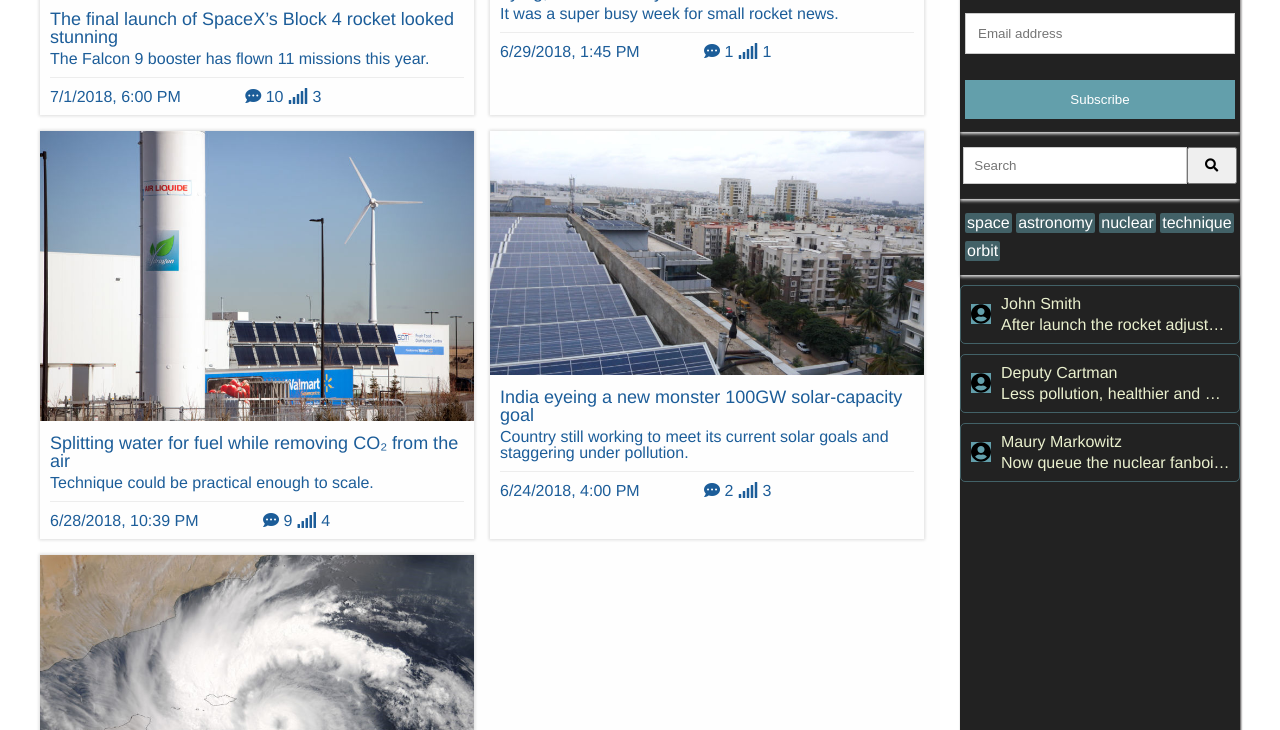
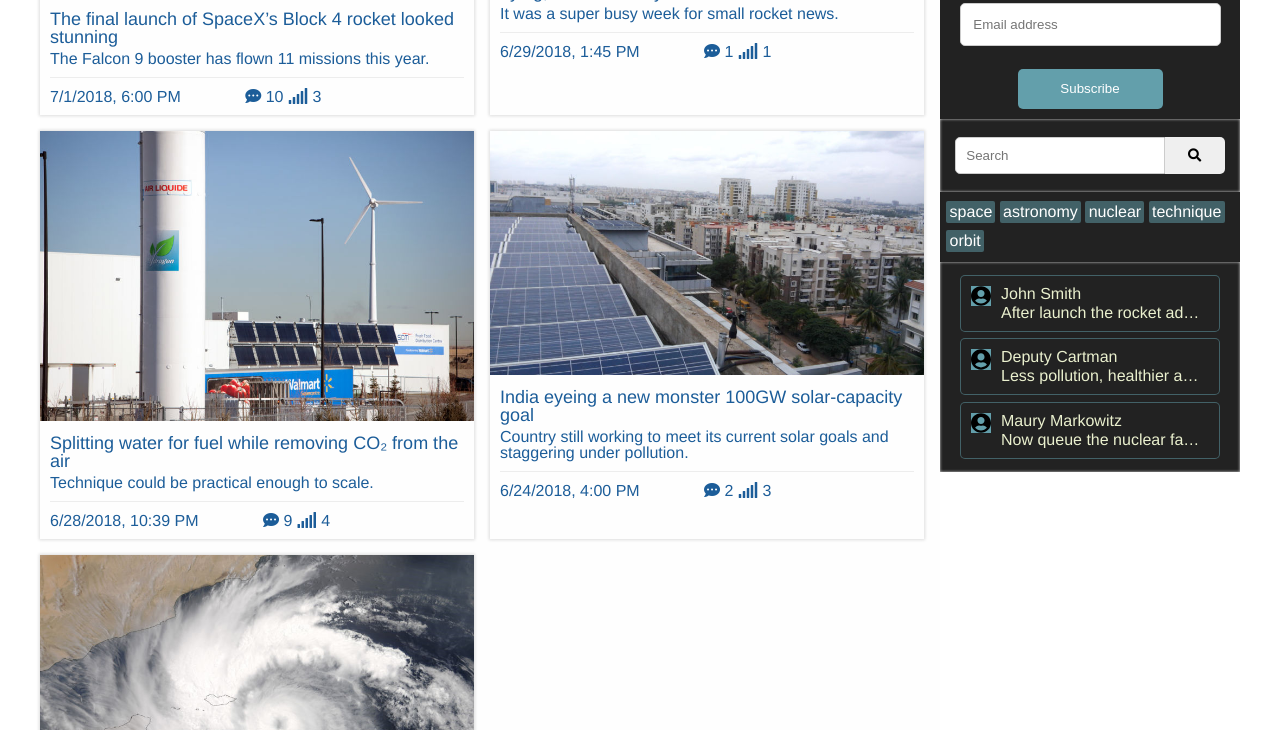
Before and after one commit to TMatrix/blogpage, a plain HTML site: page index.html in a window 1280 px wide. Shown: the part 454-1184 px from the top of the page. Drawn offline with Linux system fonts and the light colour scheme.

Commit message:
Fix aside section styles

```diff
--- a/styles/main.css
+++ b/styles/main.css
@@ -11,7 +11,7 @@ body {
 }
 
 /* Header */
-header{
+header {
   width: 100%;
   height: auto;
   display: grid;
@@ -28,14 +28,14 @@ header{
 }
 
 .logo img {
-  max-width:200px;
+  max-width: 200px;
 }
 
 a {
   text-decoration: none;
 }
 
-.info{
+.info {
   grid-column: 2/3;
   grid-row: 1/2;
   justify-self: end;
@@ -57,32 +57,35 @@ a {
   border-left: 1px solid grey;
 }
 
-.menu{
+.menu {
   grid-column: 2/3;
   grid-row: 2/3;
   justify-self: end;
   align-self: end;
   margin: 1.3rem;
 }
+
 .menu input {
   display: none;
 }
 
-.menu ul{
+.menu ul {
   list-style: none;
 }
+
 .menu ul li {
   display: inline-block;
-  padding-left:40px;
+  padding-left: 40px;
 }
-.menu ul li a{
+
+.menu ul li a {
   color: rgb(119, 190, 204);
-  font-size:1.6em;
+  font-size: 1.6em;
   font-family: "Titillium Web", sans-serif;
   font-weight: 700;
 }
 
-#menu li a:hover{
+#menu li a:hover {
   color: white;
 }
 
@@ -92,6 +95,7 @@ a {
   grid-template-columns: 1fr 300px;
   grid-template-areas: "main aside ";
 }
+
 .main {
   padding: 0 1rem 0 0;
   display: grid;
@@ -138,13 +142,14 @@ a {
   color: #1C5D99;
   margin-bottom: 5px;
 }
-.post-statistic{
+
+.post-statistic {
   display: inline-block;
   margin-left: 60px;
 }
 
 .post-statistic-wrp {
-  color:#1C5D99;
+  color: #1C5D99;
   padding-top: 10px;
   border-top: solid 1px #ededed;
 }
@@ -154,10 +159,14 @@ a {
   color: white;
 }
 
-.aside{
+.aside {
   grid-area: aside;
-  margin-left: 20px;
-  box-shadow: 1px 2px 2px #312c2cec;
+  color: #EAF0CE;
+  justify-self: start;
+}
+
+.aside div {
+  background-color: #222222;
 }
 
 .author {
@@ -169,7 +178,7 @@ a {
   box-shadow: 0 2px 3px #dedede;
 }
 
-.author-photo{
+.author-photo {
   flex: 1;
   margin-right: 20px;
 }
@@ -178,105 +187,104 @@ a {
   width: 60px;
 }
 
-.author-name{
+.author-name {
   font-family: "Titillium Web", sans-serif;
   font-size: 1.4em;
   font-weight: 600;
   margin-bottom: 5px;
 }
-.author-about{
+
+.author-about {
   font-family: "Titillium Web", sans-serif;
   font-size: 1.1em;
 }
 
-.aside {
-  color: #EAF0CE;
-  background-color: #222222;
+.aside .social {
+  text-align: center;
+  padding: 1rem;
+  box-shadow: inset 0px 0px 3px 0px #dedede;
 }
 
-.aside .social{
-  text-align: center;
-  margin: 15px 0 10px 0;
-  padding-bottom: 10px;
-  box-shadow: 0 2px 3px #dedede;
-}
-
- .aside .social a{
-   font-size: 1.8em;
+.aside .social a {
+  font-size: 1.8em;
   margin: 0 15px;
   color: #639FAB;
 }
 
-.aside .social a:hover{
- color: white;
+.aside .social a:hover {
+  color: white;
 }
 
 .subscribe {
   background-color: #222222;
-  box-shadow: 0 2px 3px #dedede;
 }
+
 .subscribe .subscribe-fields,
-.subscribe .subscribe-button{
+.subscribe .subscribe-button {
   padding: 5px;
 
 }
 
 .subscribe input[type=text] {
-  width: 100%;
-  padding: 12px;
-  margin: 8px 0;
-  display: inline-block;
+  width: 90%;
+  padding: 0.8rem;
+  margin: 0.5rem auto;
+  display: block;
   border: 1px solid #ccc;
+  border-radius: 5px;
 }
 
 .subscribe input[type=submit] {
-  width: 100%;
-  padding: 12px;
-  margin: 8px 0;
-  display: inline-block;
+  width: 50%;
+  padding: 0.8rem;
+  margin: 0.3rem auto;
+  display: block;
   background-color: #639FAB;
   color: white;
   border: none;
+  border-radius: 5px;
 }
 
 .subscribe input[type=submit]:hover {
   opacity: 0.8;
 }
-.search form{
+
+.search form {
   text-align: center;
-  padding: 10px 0;
-  box-shadow: 0 2px 3px #dedede;
+  padding: 0.8rem 0;
+  box-shadow: inset 0px 0px 3px #dedede;
 }
-.search input[type="search"]{
-  width: 80%;
+
+.search input[type="search"] {
+  width: 70%;
   padding: 10px;
   margin: 5px 0;
   display: inline-block;
   border: 1px solid #ccc;
+  border-radius: 5px 0 0 5px;
 }
 
 .search button {
   height: 37px;
-  width: 50px;
+  width: 20%;
   margin-left: -5px;
-}
-
-.tags{
-  box-shadow: 0 2px 3px #dedede;
+  border: none;
+  border-radius: 0 5px 5px 0;
 }
 
 .tags .cloud {
-  padding: 10px 5px;
+  padding: 0.4rem;
 }
+
 .tags .cloud li {
-  font-size: 1em;
+  font-size: 1rem;
   color: white;
   list-style: none;
   display: inline-block;
-  margin: 4px 0;
-  padding: 2px;
+  margin: 0.2rem 0;
+  padding: 0.2rem;
   border-radius: 2px;
-  background-color: rgba(99, 159, 171,0.5);
+  background-color: rgba(99, 159, 171, 0.5);
 }
 
 .tags .cloud li:hover {
@@ -285,41 +293,39 @@ a {
 }
 
 .last-comments {
-  padding-top: 10px;
   display: flex;
+  flex-direction: row;
   flex-wrap: wrap;
-  display: grid;
-  grid-template-columns: repeat(auto-fill, minmax(250px, 1fr));
-  grid-gap: 10px;
+  align-items: center;
+  justify-content: center;
+  padding: 0.6rem 0.2rem;
+  box-shadow: inset 0px 0px 3px #dedede;
 }
 
 .profile-card {
-  display: flex;
-  align-items: center;
-  border: solid 1px rgba(99, 159, 171,0.5);
+  border: solid 1px rgba(99, 159, 171, 0.5);
   border-radius: 5px;
   padding: 10px;
-  /* margin: 0 5px; */
-  flex: 1 30%;
-  max-width: 300px;
+  margin: 0.2rem;
+  max-width: 260px;
 }
 
 .profile-img {
   max-width: 20px;
-  flex: 1;
   margin-right: 10px;
   background-color: #639FAB;
+  float: left;
 }
 
-.profile-info .description {
-  width: 230px;
+.description {
   white-space: nowrap;
   overflow: hidden;
+  padding-right: 0.4rem;
+  margin-top: 0.2rem;
   text-overflow: ellipsis;
-  margin-top: 5px;
 }
 
-.footer{
+.footer {
   display: flex;
   justify-content: space-between;
   align-items: center;
@@ -330,58 +336,76 @@ a {
 }
 
 .footer .info,
-.footer .copyrights{
+.footer .copyrights {
   margin: 0 20px;
   font-size: 1.2em;
 }
 
-.footer .info a{
+.footer .info a {
   color: white;
 }
-.footer .info a:hover{
+
+.footer .info a:hover {
   text-decoration: underline;
 }
 
-@media (max-width: 780px){
+@media (max-width: 780px) {
   .container {
     display: grid;
     grid-template-columns: 1fr;
-    grid-template-rows: 1fr 1fr;
-    grid-template-areas: "main " "aside ";
+    grid-template-areas: "main ""aside ";
   }
-  header{
+
+  header {
     margin-bottom: 0.8rem;
   }
-  .info .search{
+
+  .info .search {
     border: none;
     color: #cdcdcd;
     padding: 10px 10px 0 0;
   }
+
   .main {
     width: 100%;
+    padding: 0 1rem 1rem;
   }
-  .aside{
+
+  .aside {
     margin: 0;
   }
+
+  .tags .cloud {
+    text-align: center;
+  }
+
+  .last-comments {
+    justify-content: flex-start;
+  }
+
   header .social {
     display: none;
   }
-  .logo{
+
+  .logo {
     grid-column: 1/3;
-    grid-row:2/3;
+    grid-row: 2/3;
     justify-self: center;
   }
+
   .menu {
     grid-column: 1/2;
     grid-row: 1/2;
     justify-self: start;
     align-self: start;
   }
+
   /* Humburger */
   #menu li a:hover {
     color: rgba(25, 0, 255, 0.795);
     transition: color 0.3s ease;
   }
+
   #menuToggle {
     display: block;
     /* position: relative;
@@ -417,32 +441,30 @@ a {
 
     transform-origin: 4px 0px;
 
-    transition: transform 0.5s cubic-bezier(0.77,0.2,0.05,1.0), background 0.5s cubic-bezier(0.77,0.2,0.05,1.0),
-    opacity 0.55s ease;
+    transition: transform 0.5s cubic-bezier(0.77, 0.2, 0.05, 1.0), background 0.5s cubic-bezier(0.77, 0.2, 0.05, 1.0),
+      opacity 0.55s ease;
   }
-  #menuToggle span:first-child
-  {
+
+  #menuToggle span:first-child {
     transform-origin: 0% 0%;
   }
 
-  #menuToggle span:nth-last-child(2)
-  {
+  #menuToggle span:nth-last-child(2) {
     transform-origin: 0% 100%;
   }
 
-  #menuToggle input:checked ~ span
-  {
+  #menuToggle input:checked~span {
     opacity: 1;
     transform: rotate(45deg) translate(-2px, -1px);
     background: #232323;
   }
-  #menuToggle input:checked ~ span:nth-last-child(3)
-  {
+
+  #menuToggle input:checked~span:nth-last-child(3) {
     opacity: 0;
     transform: rotate(0deg) scale(0.2, 0.2);
   }
-  #menuToggle input:checked ~ span:nth-last-child(2)
-  {
+
+  #menuToggle input:checked~span:nth-last-child(2) {
     transform: rotate(-45deg) translate(0, -1px);
   }
 
@@ -456,16 +478,15 @@ a {
     background: #ededed;
     list-style-type: none;
     -webkit-font-smoothing: antialiased;
-      /* to stop flickering of text in safari */
+    /* to stop flickering of text in safari */
 
     transform-origin: 0% 0%;
     transform: translate(-100%, 0);
 
-    transition: transform 0s cubic-bezier(0.77,0.2,0.05,1.0);
+    transition: transform 0s cubic-bezier(0.77, 0.2, 0.05, 1.0);
   }
 
-  #menu li
-  {
+  #menu li {
     display: grid;
     padding: 10px 0;
     font-size: 22px;
@@ -476,8 +497,7 @@ a {
     color: black;
   }
 
-  #menuToggle input:checked ~ ul
-  {
+  #menuToggle input:checked~ul {
     transform: none;
   }
 }
```
